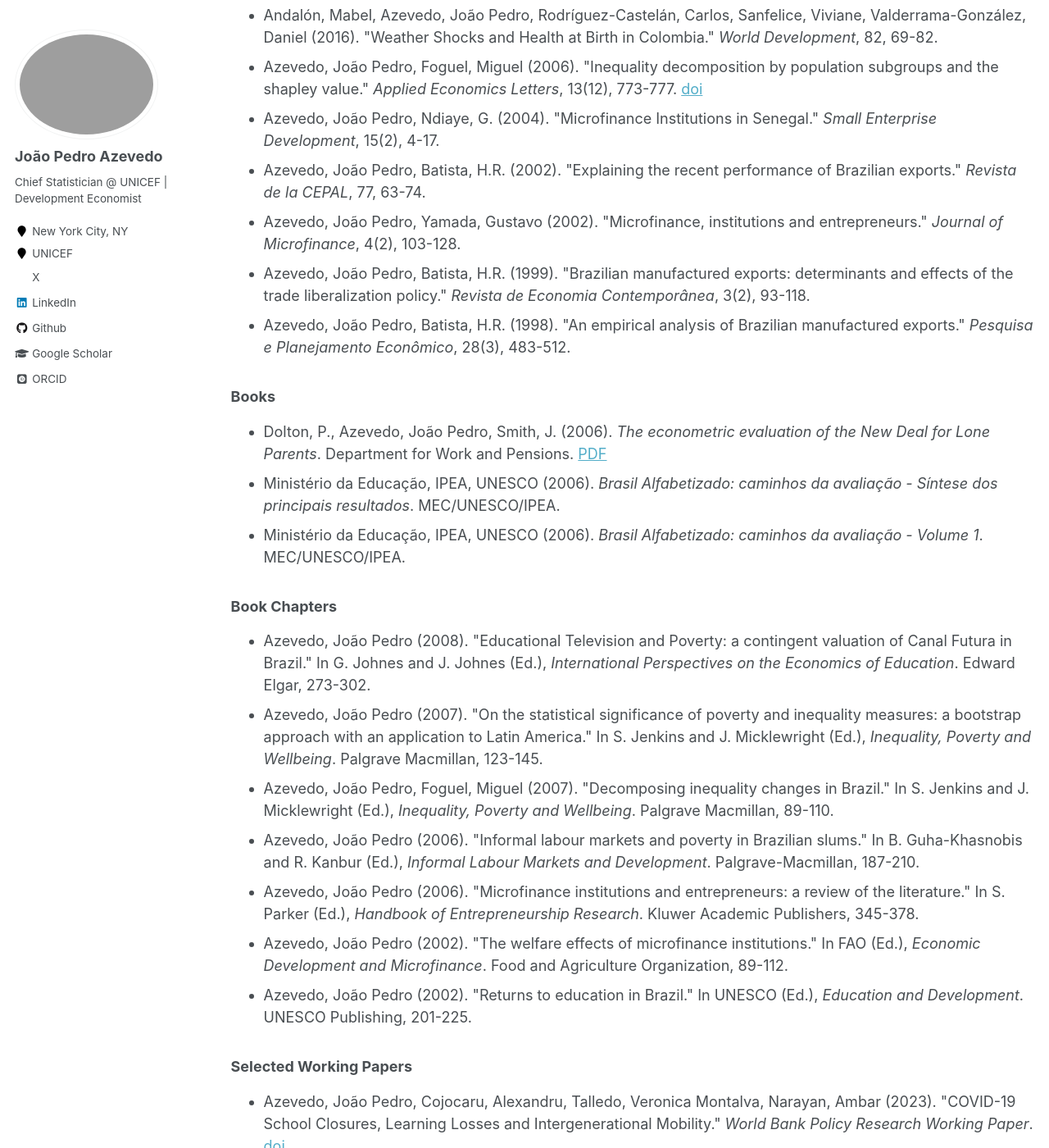
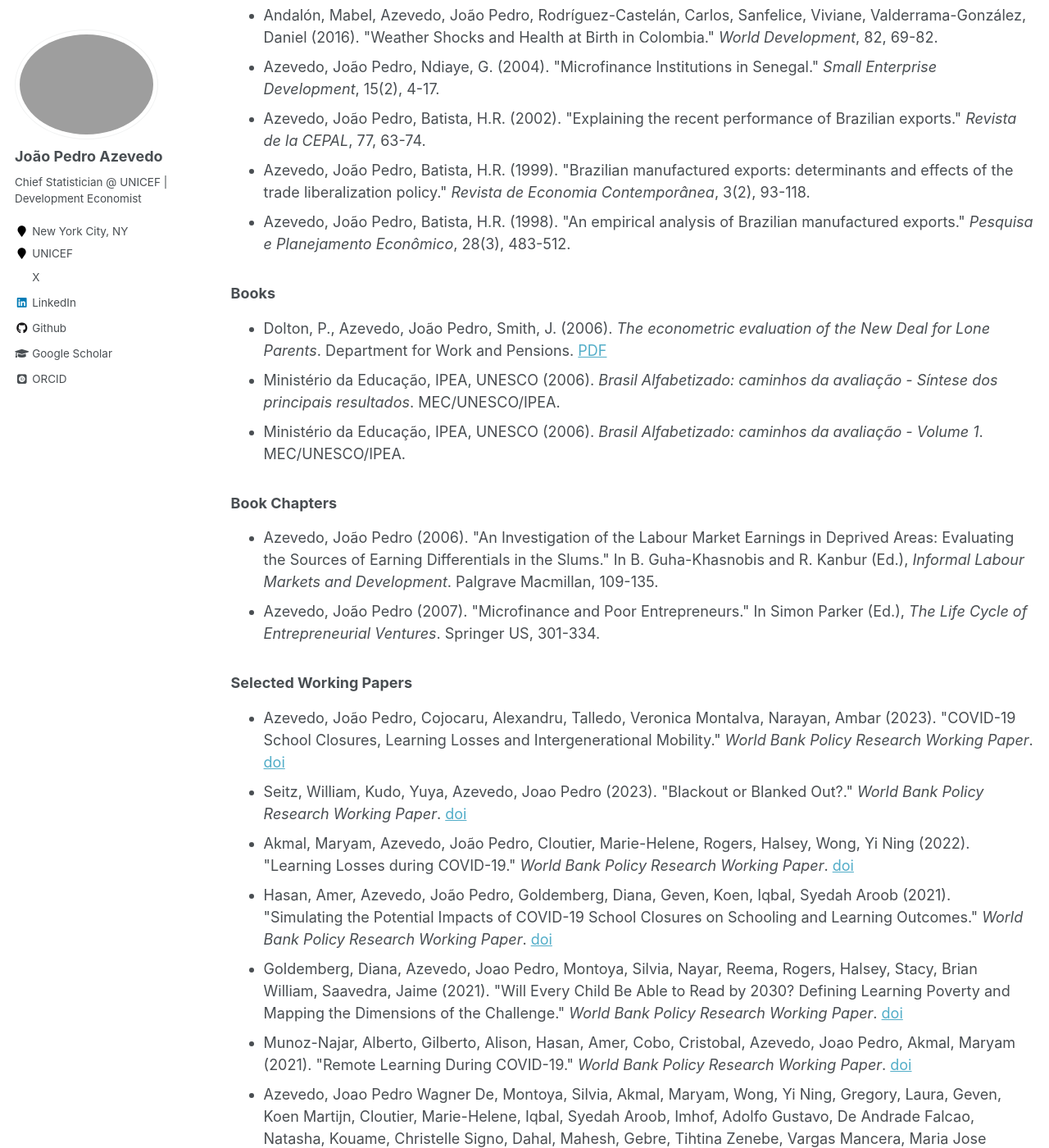
Before and after one commit to jpazvd/jpazvd.github.io, a Jekyll site: the page built from _pages/cv.md, in a window 1280 px wide and 1400 px high, scrolled down 3014 px. Shown: the whole window at 82% size. Built offline with Jekyll 4.4.1, drawn with Linux system fonts in a browser that asks for light colours; some web fonts are replaced; some of the changed text lies outside the part shown.

Commit message:
sync: update from dev repo
Synced from: jpazvd/jpazvd.github.io-dev@fc6876dfc1997fade2c359511578b41e132e33cc

```diff
--- a/_data/profile.yml
+++ b/_data/profile.yml
@@ -1,13 +1,13 @@
 # Profile data for CV auto-generation
 # Last updated: 2025-12-15
 
-summary: "UNICEF Chief Statistician and Deputy Director (Data & Analytics) with senior experience building statistical systems and policy analytics for international organizations, including leadership roles at the World Bank. Work spans poverty and equity measurement, education and learning assessment, SDG monitoring, and large-scale survey/microdata harmonization, with a focus on reproducible analytics and operational decision support."
+summary: "UNICEF Chief Statistician and Deputy Director (Data & Analytics) with extensive experience building statistical systems and policy analytics for international organizations, including leadership roles at the World Bank. Work spans poverty and equity measurement, education and learning assessment, SDG monitoring, and large-scale survey/microdata harmonization, with a focus on reproducible analytics and operational decision support."
 
 selected_contributions:
-  - "Led multi-unit data and analytics functions, managing teams of 45+ professionals across domains (population, education, poverty, nutrition, health, WASH, child protection, climate, frontier data, survey methods)."
+  - "Led multi-unit data and analytics functions across domains including population, education, poverty, nutrition, health, WASH, child protection, climate, frontier data, and survey methods."
   - "Co-developed the World Bank Learning Poverty measure and contributed to scaling comparable learning outcomes metrics across countries."
   - "Built global data harmonization and analytics architectures spanning 1,000+ learning assessments and 1,200+ household surveys."
-  - "Delivered technical assistance and capacity building with national statistical systems and sector ministries, including poverty mapping and deprivation indices to support resource allocation."
+  - "Delivered technical assistance and capacity building to national statistical systems and sector ministries, including poverty mapping and deprivation indices to support resource allocation."
 
 service:
   - role: "Co-Lead"
--- a/_data/publications.yml
+++ b/_data/publications.yml
@@ -7,15 +7,15 @@ _metadata:
   - stata
   - github
   - manual
-  total_publications: 69
+  total_publications: 62
 summary:
-  total: 69
+  total: 62
   by_type:
     working_papers: 33
     softwares: 5
-    journal_articles: 12
+    journal_articles: 10
     books: 3
-    book_chapters: 7
+    book_chapters: 2
     conference_papers: 9
   by_source:
     okr_new: 33
@@ -24,7 +24,7 @@ summary:
     stata_merged: 0
     github_new: 5
     github_merged: 0
-    manual_new: 25
+    manual_new: 18
     manual_merged: 3
 working_papers:
 - title: COVID-19 School Closures, Learning Losses and Intergenerational Mobility
@@ -1020,30 +1020,6 @@ journal_articles:
   language: en
   sources:
   - manual
-- id: azevedo-foguel-2006-inequality
-  type: journal_article
-  authors:
-  - Azevedo, João Pedro
-  - Foguel, Miguel
-  year: 2006
-  title: Inequality decomposition by population subgroups and the shapley value
-  journal: Applied Economics Letters
-  volume: '13'
-  issue: '12'
-  pages: 773-777
-  doi: 10.1080/13504850500404217
-  citations: 45
-  tags:
-  - inequality
-  - decomposition
-  - shapley
-  peer_reviewed: true
-  language: en
-  country: UK
-  urls:
-    journal: https://www.tandfonline.com/doi/abs/10.1080/13504850500404217
-  sources:
-  - manual
 - id: azevedo-ndiaye-2004-microfinance
   type: journal_article
   authors:
@@ -1085,26 +1061,6 @@ journal_articles:
   country: Chile
   urls:
     journal: https://repositorio.cepal.org/handle/11362/10921
-  sources:
-  - manual
-- id: azevedo-yamada-2002-microfinance
-  type: journal_article
-  authors:
-  - Azevedo, João Pedro
-  - Yamada, Gustavo
-  year: 2002
-  title: Microfinance, institutions and entrepreneurs
-  journal: Journal of Microfinance
-  volume: '4'
-  issue: '2'
-  pages: 103-128
-  citations: 18
-  tags:
-  - microfinance
-  - entrepreneurship
-  - institutions
-  peer_reviewed: true
-  language: en
   sources:
   - manual
 - id: azevedo-batista-1999-exports
@@ -1211,75 +1167,16 @@ books:
   - manual
   urls: {}
 book_chapters:
-- id: azevedo-2008-canal-futura
-  type: book_chapter
-  authors:
-  - Azevedo, João Pedro
-  year: 2008
-  title: 'Educational Television and Poverty: a contingent valuation of Canal Futura in Brazil'
-  book: International Perspectives on the Economics of Education
-  editor: G. Johnes and J. Johnes
-  publisher: Edward Elgar
-  pages: 273-302
-  country: UK
-  language: en
-  tags:
-  - education
-  - television
-  - brazil
-  - contingent valuation
-  sources:
-  - manual
-- id: azevedo-2007-inequality-significance
-  type: book_chapter
-  authors:
-  - Azevedo, João Pedro
-  year: 2007
-  title: 'On the statistical significance of poverty and inequality measures: a bootstrap approach with an application to
-    Latin America'
-  book: Inequality, Poverty and Wellbeing
-  editor: S. Jenkins and J. Micklewright
-  publisher: Palgrave Macmillan
-  pages: 123-145
-  country: UK
-  language: en
-  tags:
-  - inequality
-  - poverty
-  - bootstrap
-  - latin america
-  - methodology
-  sources:
-  - manual
-- id: azevedo-foguel-2007-decomposition
-  type: book_chapter
-  authors:
-  - Azevedo, João Pedro
-  - Foguel, Miguel
-  year: 2007
-  title: Decomposing inequality changes in Brazil
-  book: Inequality, Poverty and Wellbeing
-  editor: S. Jenkins and J. Micklewright
-  publisher: Palgrave Macmillan
-  pages: 89-110
-  country: UK
-  language: en
-  tags:
-  - inequality
-  - decomposition
-  - brazil
-  sources:
-  - manual
 - id: azevedo-2006-labour-slums
   type: book_chapter
   authors:
   - Azevedo, João Pedro
   year: 2006
-  title: Informal labour markets and poverty in Brazilian slums
+  title: 'An Investigation of the Labour Market Earnings in Deprived Areas: Evaluating the Sources of Earning Differentials in the Slums'
   book: Informal Labour Markets and Development
   editor: B. Guha-Khasnobis and R. Kanbur
-  publisher: Palgrave-Macmillan
-  pages: 187-210
+  publisher: Palgrave Macmillan
+  pages: 109-135
   country: UK
   language: en
   tags:
@@ -1289,58 +1186,26 @@ book_chapters:
   - slums
   sources:
   - manual
-- id: azevedo-2006-microfinance-entrepreneurs
+- id: azevedo-2007-microfinance-entrepreneurs
   type: book_chapter
   authors:
   - Azevedo, João Pedro
-  year: 2006
-  title: 'Microfinance institutions and entrepreneurs: a review of the literature'
-  book: Handbook of Entrepreneurship Research
-  editor: S. Parker
-  publisher: Kluwer Academic Publishers
-  pages: 345-378
-  country: Netherlands
+  year: 2007
+  title: Microfinance and Poor Entrepreneurs
+  book: The Life Cycle of Entrepreneurial Ventures
+  series: International Handbook Series on Entrepreneurship
+  volume: '3'
+  editor: Simon Parker
+  publisher: Springer US
+  location: Boston, MA
+  pages: 301-334
+  isbn: 978-0-387-32313-8
+  doi: 10.1007/978-0-387-32313-8_11
   language: en
   tags:
   - microfinance
   - entrepreneurship
-  - literature review
-  sources:
-  - manual
-- id: azevedo-2002-microfinance-welfare
-  type: book_chapter
-  authors:
-  - Azevedo, João Pedro
-  year: 2002
-  title: The welfare effects of microfinance institutions
-  book: Economic Development and Microfinance
-  editor: FAO
-  publisher: Food and Agriculture Organization
-  pages: 89-112
-  country: Italy
-  language: en
-  tags:
-  - microfinance
-  - welfare
-  - development
-  sources:
-  - manual
-- id: azevedo-2002-education-brazil
-  type: book_chapter
-  authors:
-  - Azevedo, João Pedro
-  year: 2002
-  title: Returns to education in Brazil
-  book: Education and Development
-  editor: UNESCO
-  publisher: UNESCO Publishing
-  pages: 201-225
-  country: France
-  language: en
-  tags:
-  - education
-  - returns to education
-  - brazil
+  - poverty
   sources:
   - manual
 conference_papers:
--- a/_data/publications_manual.yml
+++ b/_data/publications_manual.yml
@@ -93,22 +93,6 @@ journal_articles:
     peer_reviewed: true
     language: "en"
 
-  - id: azevedo-foguel-2006-inequality
-    type: journal_article
-    authors: ["Azevedo, João Pedro", "Foguel, Miguel"]
-    year: 2006
-    title: "Inequality decomposition by population subgroups and the shapley value"
-    journal: "Applied Economics Letters"
-    volume: "13"
-    issue: "12"
-    pages: "773-777"
-    doi: "10.1080/13504850500404217"
-    citations: 45
-    tags: ["inequality", "decomposition", "shapley"]
-    peer_reviewed: true
-    language: "en"
-    country: "UK"
-
   - id: azevedo-ndiaye-2004-microfinance
     type: journal_article
     authors: ["Azevedo, João Pedro", "Ndiaye, G."]
@@ -139,20 +123,6 @@ journal_articles:
     country: "Chile"
     urls:
       journal: "https://repositorio.cepal.org/handle/11362/10921"
-
-  - id: azevedo-yamada-2002-microfinance
-    type: journal_article
-    authors: ["Azevedo, João Pedro", "Yamada, Gustavo"]
-    year: 2002
-    title: "Microfinance, institutions and entrepreneurs"
-    journal: "Journal of Microfinance"
-    volume: "4"
-    issue: "2"
-    pages: "103-128"
-    citations: 18
-    tags: ["microfinance", "entrepreneurship", "institutions"]
-    peer_reviewed: true
-    language: "en"
 
   - id: azevedo-batista-1999-exports
     type: journal_article
@@ -241,41 +211,15 @@ books:
 # === BOOK CHAPTERS ===
 
 book_chapters:
-  - id: azevedo-2008-canal-futura
-    type: book_chapter
-    authors: ["Azevedo, João Pedro"]
-    year: 2008
-    title: "Educational Television and Poverty: a contingent valuation of Canal Futura in Brazil"
-    book: "International Perspectives on the Economics of Education"
-    editor: "G. Johnes and J. Johnes"
-    publisher: "Edward Elgar"
-    pages: "273-302"
-    country: "UK"
-    language: "en"
-    tags: ["education", "television", "brazil", "contingent valuation"]
-
-  - id: azevedo-2007-inequality-significance
-    type: book_chapter
-    authors: ["Azevedo, João Pedro"]
-    year: 2007
-    title: "On the statistical significance of poverty and inequality measures: a bootstrap approach with an application to Latin America"
-    book: "Inequality, Poverty and Wellbeing"
-    editor: "S. Jenkins and J. Micklewright"
-    publisher: "Palgrave Macmillan"
-    pages: "123-145"
-    country: "UK"
-    language: "en"
-    tags: ["inequality", "poverty", "bootstrap", "latin america", "methodology"]
-
   - id: azevedo-2006-labour-slums
     type: book_chapter
     authors: ["Azevedo, João Pedro"]
     year: 2006
-    title: "Informal labour markets and poverty in Brazilian slums"
+    title: "An Investigation of the Labour Market Earnings in Deprived Areas: Evaluating the Sources of Earning Differentials in the Slums"
     book: "Informal Labour Markets and Development"
     editor: "B. Guha-Khasnobis and R. Kanbur"
-    publisher: "Palgrave-Macmillan"
-    pages: "187-210"
+    publisher: "Palgrave Macmillan"
+    pages: "109-135"
     country: "UK"
     language: "en"
     tags: ["informal labor", "poverty", "brazil", "slums"]
@@ -296,32 +240,6 @@ book_chapters:
     doi: "10.1007/978-0-387-32313-8_11"
     language: "en"
     tags: ["microfinance", "entrepreneurship", "poverty"]
-
-  - id: azevedo-2002-microfinance-welfare
-    type: book_chapter
-    authors: ["Azevedo, João Pedro"]
-    year: 2002
-    title: "The welfare effects of microfinance institutions"
-    book: "Economic Development and Microfinance"
-    editor: "FAO"
-    publisher: "Food and Agriculture Organization"
-    pages: "89-112"
-    country: "Italy"
-    language: "en"
-    tags: ["microfinance", "welfare", "development"]
-
-  - id: azevedo-2002-education-brazil
-    type: book_chapter
-    authors: ["Azevedo, João Pedro"]
-    year: 2002
-    title: "Returns to education in Brazil"
-    book: "Education and Development"
-    editor: "UNESCO"
-    publisher: "UNESCO Publishing"
-    pages: "201-225"
-    country: "France"
-    language: "en"
-    tags: ["education", "returns to education", "brazil"]
 
 # === CONFERENCE PAPERS ===
 
--- a/_data/work_experience.yml
+++ b/_data/work_experience.yml
@@ -45,4 +45,4 @@
   location: "Brasília, Brazil"
   start_date: "October 2004"
   end_date: "December 2007"
-  description: "Designed and coordinated a nation-wide evaluation of Brazil's National Adult Literacy program. Led all aspects including evaluability assessment, survey instrument design, sampling, fieldwork, and analysis, providing the Ministry of Education with a comprehensive assessment of program targeting, effectiveness, and efficiency."
+  description: "Designed and coordinated a nationwide evaluation of Brazil's National Adult Literacy program. Led all aspects including evaluability assessment, survey instrument design, sampling, fieldwork, and analysis, providing the Ministry of Education with a comprehensive assessment of program targeting, effectiveness, and efficiency."
--- a/_pages/cv.md
+++ b/_pages/cv.md
@@ -16,8 +16,8 @@ redirect_from:
   <p class="cv-print-header__title">Chief Statistician, UNICEF &bull; Development Economist</p>
   <p class="cv-print-header__contact">
     <a href="https://jpazvd.github.io">jpazvd.github.io</a> &bull;
-    <a href="https://scholar.google.com/citations?user=EvC_FeAAAAAJ">Google Scholar</a> &bull;
-    <a href="https://orcid.org/0000-0003-1519-457X">ORCID</a>
+    <a href="{{ site.data.citations.google_scholar.profile_url }}">Google Scholar</a> &bull;
+    <a href="{{ site.data.citations.orcid.profile_url }}">ORCID</a>
   </p>
 </div>
 
```
Also changed, not shown: other parts of _pages/cv.md (+1 -1 lines), _pages/about.md (+3 -3 lines).
